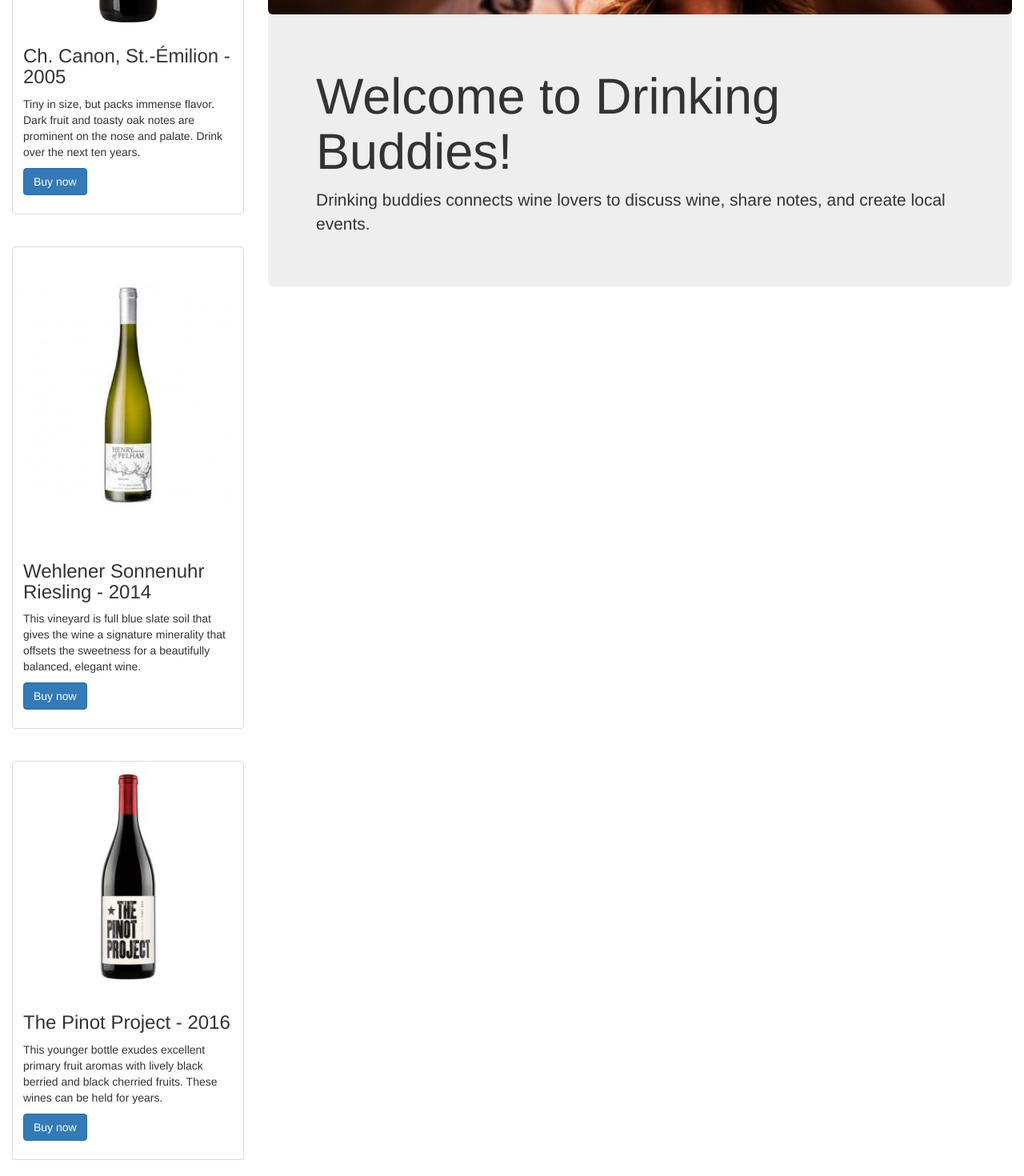
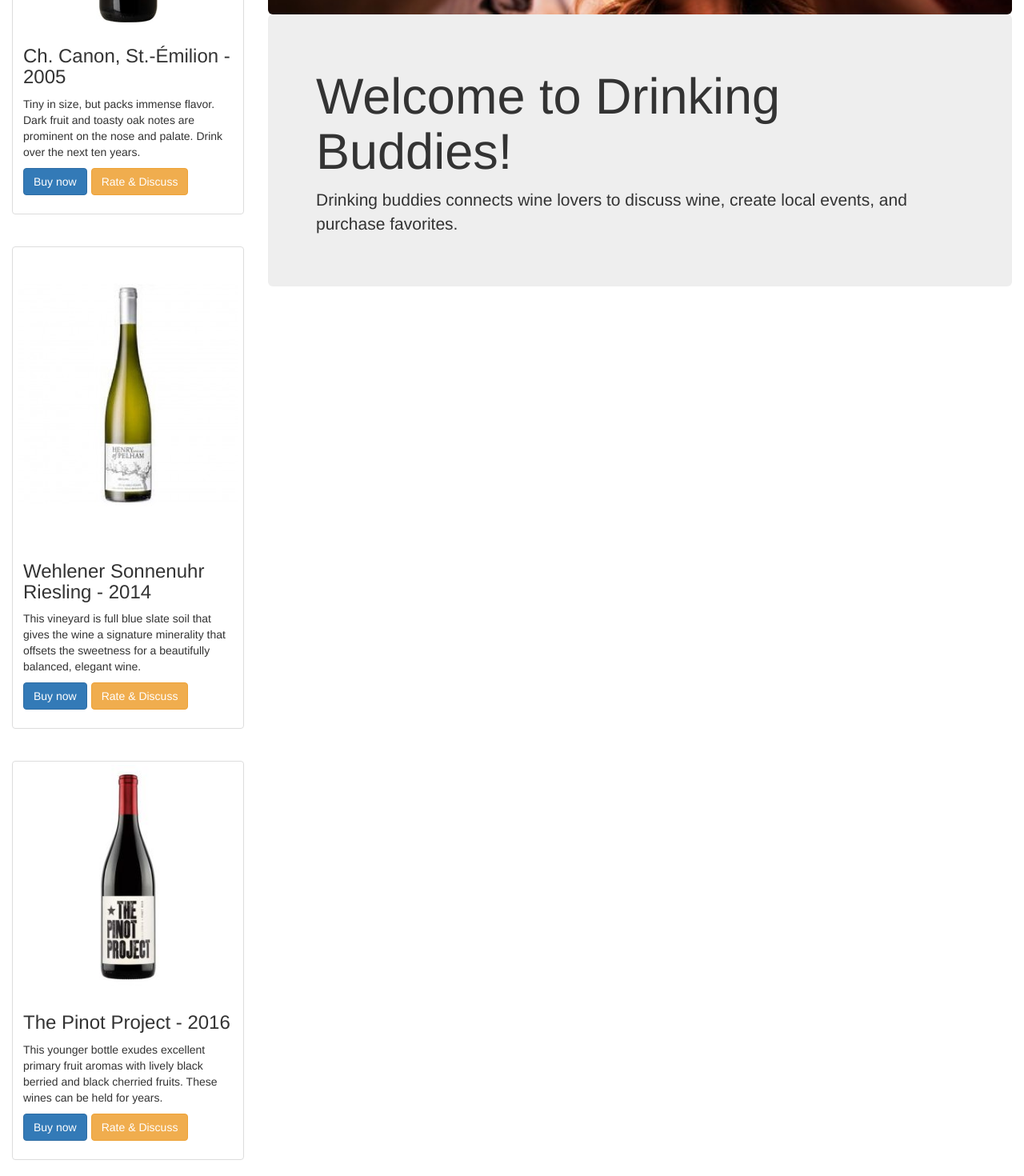
Before and after one commit to jss530/frontpage, a React (Create React App) app: page / in a window 1280 px wide. Shown: the part 577-2047 px from the top of the page at 80% size. Built offline with nearby package versions, Linux system fonts and the light colour scheme.

Commit message:
Added more buttons to winelist

```diff
--- a/src/components/Main.js
+++ b/src/components/Main.js
@@ -14,7 +14,7 @@
           <Jumbotron>
             <h1>Welcome to Drinking Buddies!</h1>
             <p>
-              Drinking buddies connects wine lovers to discuss wine, share notes, and create local events.
+              Drinking buddies connects wine lovers to discuss wine, create local events, and purchase favorites.
             </p>
           </Jumbotron>
         </Row>
--- a/src/components/Winelist.js
+++ b/src/components/Winelist.js
@@ -2,7 +2,7 @@
 import burgundy from '../details/img/burgundy.jpg';
 import reisling from '../details/img/reisling.jpg';
 import pinot from '../details/img/pinot.jpg';
-import { Grid, Row, Col, Image, Thumbnail, Button } from 'react-bootstrap';
+import { Grid, Row, Col, Image, Thumbnail, Button, ButtonToolbar } from 'react-bootstrap';
 import './Winelist.css';
 
 
@@ -16,7 +16,10 @@
             <h3>Ch. Canon, St.-Émilion - 2005</h3>
             <p>Tiny in size, but packs immense flavor. Dark fruit and toasty oak notes are prominent on the nose and palate. Drink over the next ten years.</p>
             <p>
-              <Button bsStyle="primary">Buy now</Button>
+              <ButtonToolbar>
+                <Button bsStyle="primary">Buy now</Button>
+                <Button bsStyle="warning">Rate & Discuss</Button>
+              </ButtonToolbar>
             </p>
             </Thumbnail>
           </Col>
@@ -28,7 +31,10 @@
             <h3>Wehlener Sonnenuhr Riesling - 2014</h3>
             <p>This vineyard is full blue slate soil that gives the wine a signature minerality that offsets the sweetness for a beautifully balanced, elegant wine.</p>
             <p>
-              <Button bsStyle="primary">Buy now</Button>
+              <ButtonToolbar>
+                <Button bsStyle="primary">Buy now</Button>
+                <Button bsStyle="warning">Rate & Discuss</Button>
+              </ButtonToolbar>
             </p>
             </Thumbnail>
           </Col>
@@ -40,7 +46,10 @@
             <h3>The Pinot Project - 2016</h3>
             <p>This younger bottle exudes excellent primary fruit aromas with lively black berried and black cherried fruits. These wines can be held for years.</p>
             <p>
-              <Button bsStyle="primary">Buy now</Button>
+              <ButtonToolbar>
+                <Button bsStyle="primary">Buy now</Button>
+                <Button bsStyle="warning">Rate & Discuss</Button>
+              </ButtonToolbar>
             </p>
             </Thumbnail>
           </Col>
```
